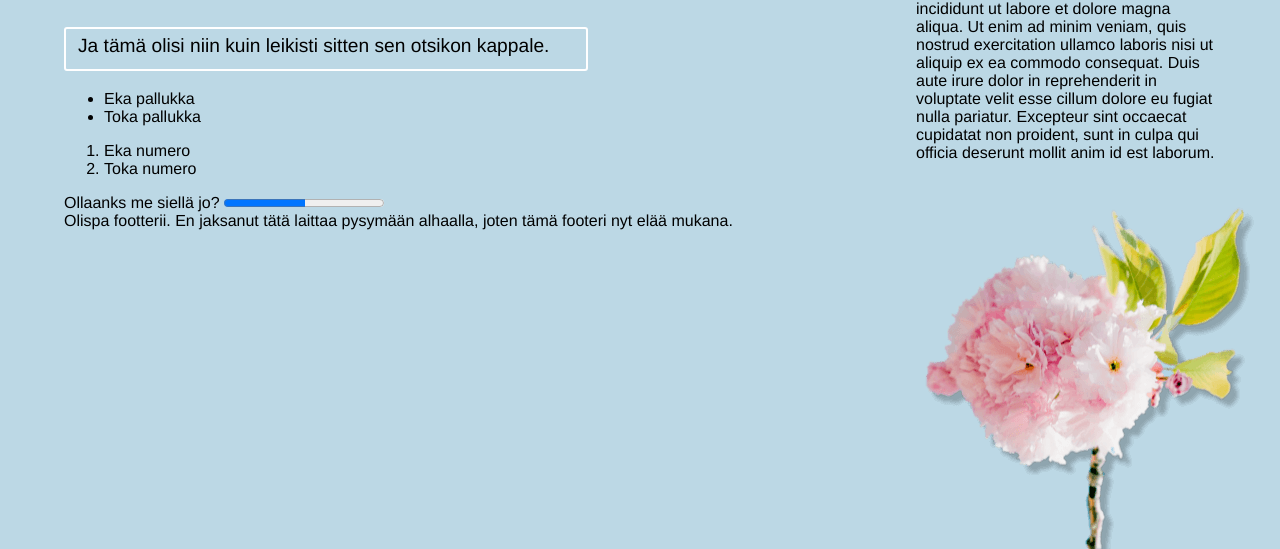
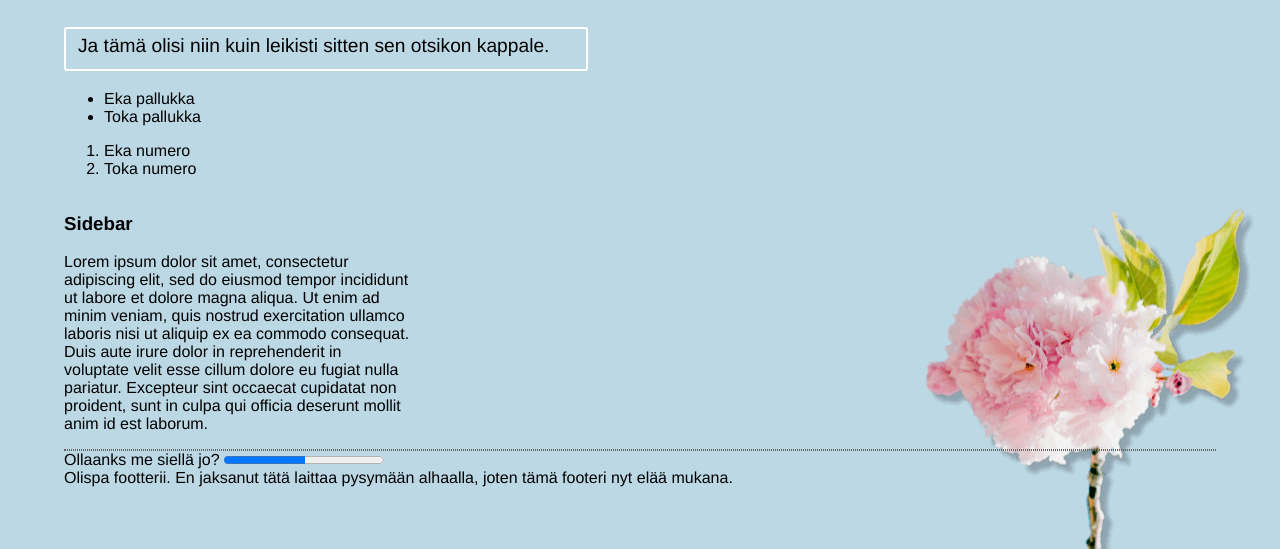
Before and after one commit to Lanttu42/lanttu42.github.io, a plain HTML site: page 6B/index.html in a window 1280 px wide. Shown: the part 251-800 px from the top of the page. Drawn offline with Linux system fonts and the light colour scheme.

Commit message:
6B aloitetaan nyt

```diff
--- a/6B/style.css
+++ b/6B/style.css
@@ -53,7 +53,7 @@ nav a {
 }
 
 #content {
-	display: flex;
+	display: grid;
 }
 section {
 	width: 70%;
@@ -68,15 +68,17 @@ aside {
 	height: 100%;
 	float: left;
 }
-#rbar {
+#sidebar {
 	position: relative;
-	float: right;
+	float: left;
 	width: 100%;
 	max-width: 300px;
 	margin-right: 0px;
 }
 
-footer {
+footer, #footer {
+	border-top: 1px dotted #666;
+	clear: both;
 	width: 100%;
 }
 
```
